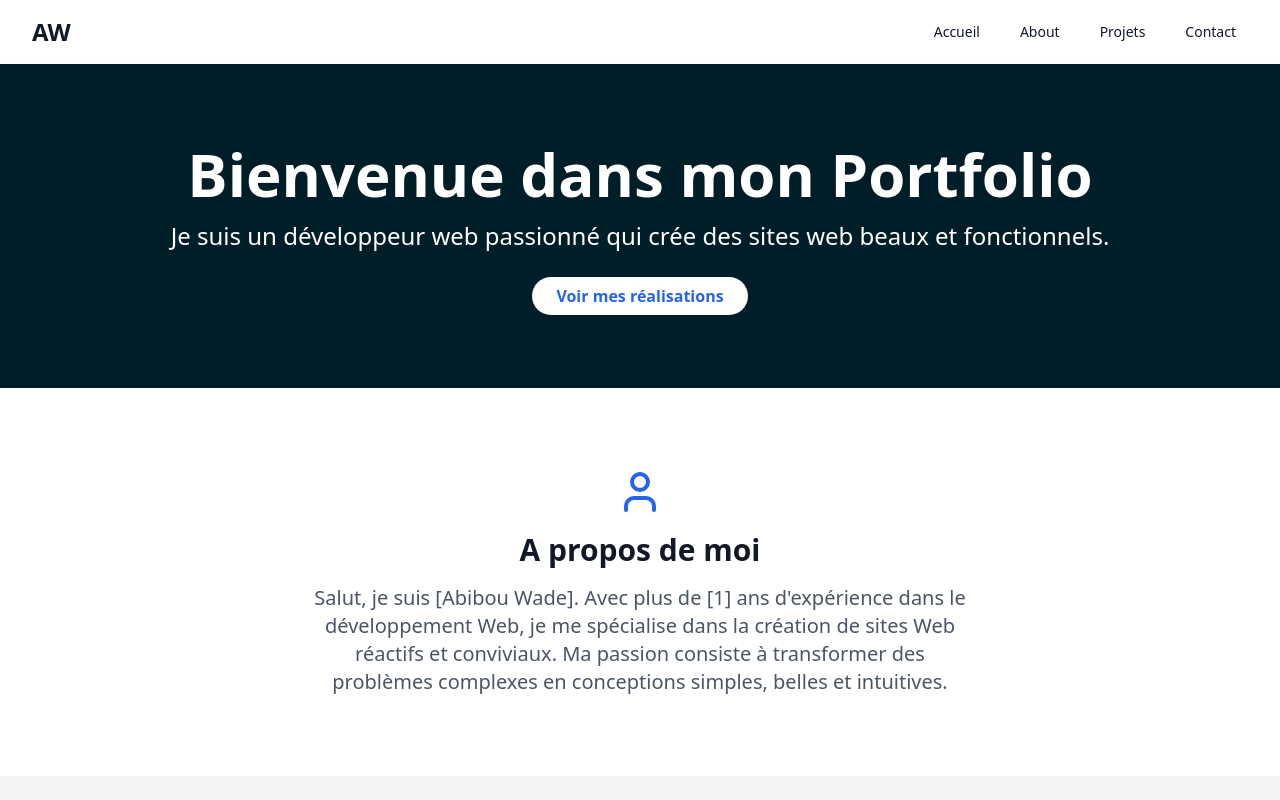
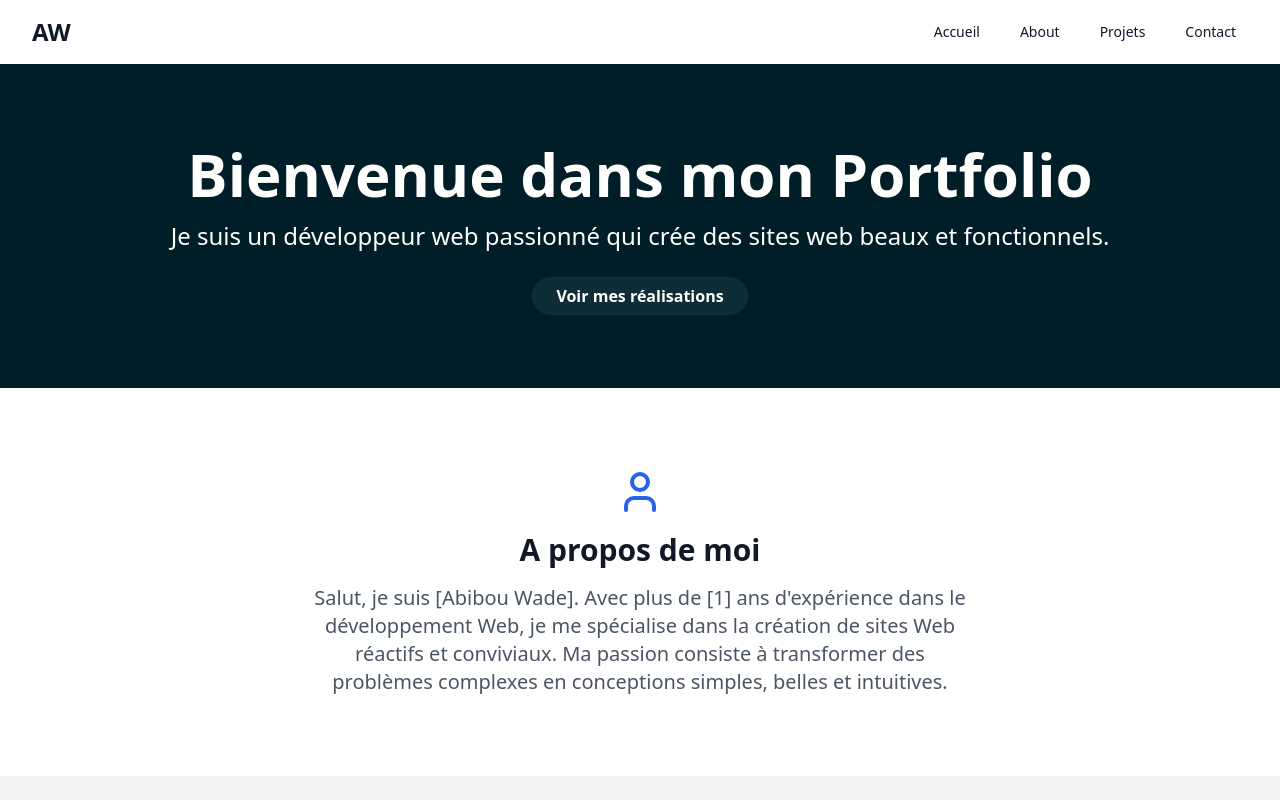
Before and after one commit to biboucodeur/my-portfolio, a React (Vite) app: page / in a window 1280 px wide. Shown: the top 800 px of the page. Built offline with nearby package versions, Linux system fonts and the light colour scheme.

Commit message:
home update

```diff
--- a/src/index.css
+++ b/src/index.css
@@ -35,3 +35,6 @@
 .bgc {
   background-color: #001e28;
 }
+.btns {
+  background-color: #0f2d37;
+}
--- a/src/pages/Home.tsx
+++ b/src/pages/Home.tsx
@@ -43,7 +43,7 @@ const Home = () => {
           </motion.p>
           <Link
             to="/projects"
-            className="bg-white text-blue-600 py-2 px-6 rounded-full font-bold hover:bg-blue-100 transition duration-300"
+            className="btns text-white py-2 px-6 rounded-full font-bold hover:bg-blue-100 transition duration-300"
           >
             Voir mes réalisations
           </Link>
```
